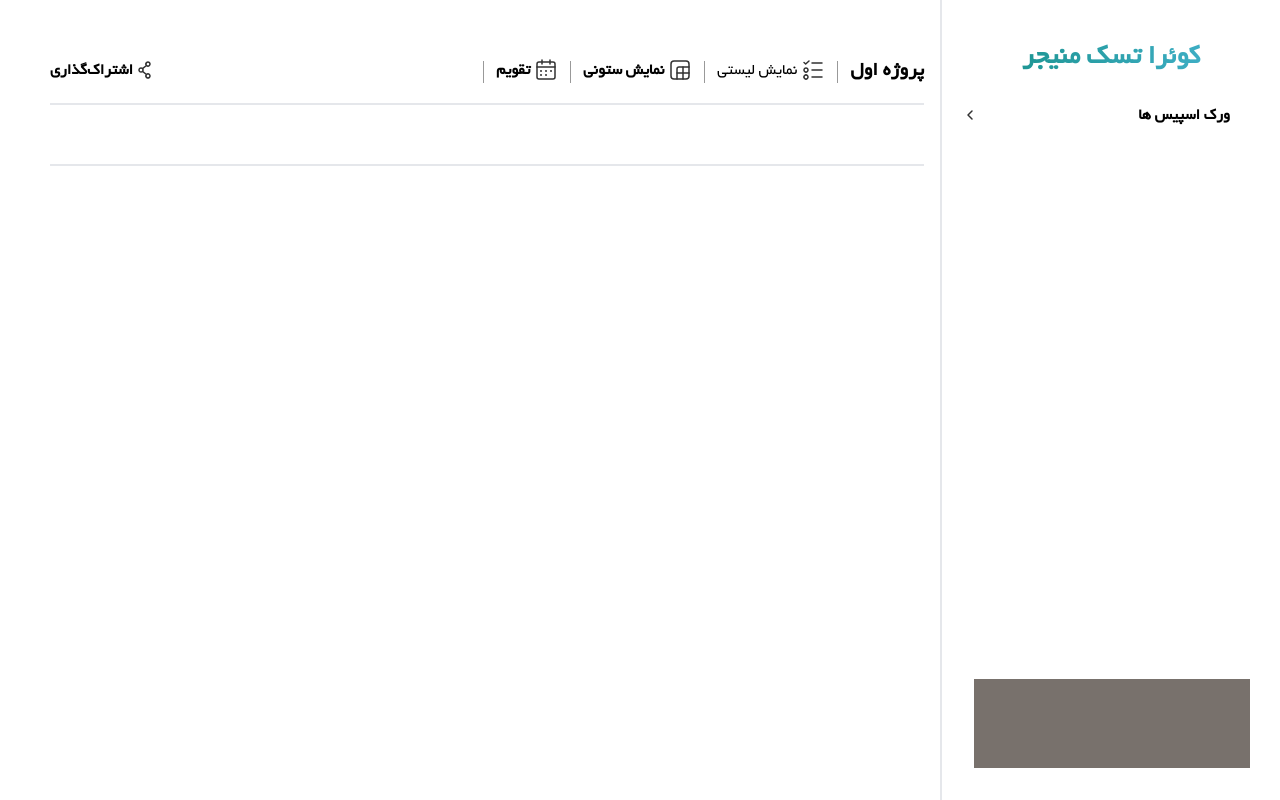
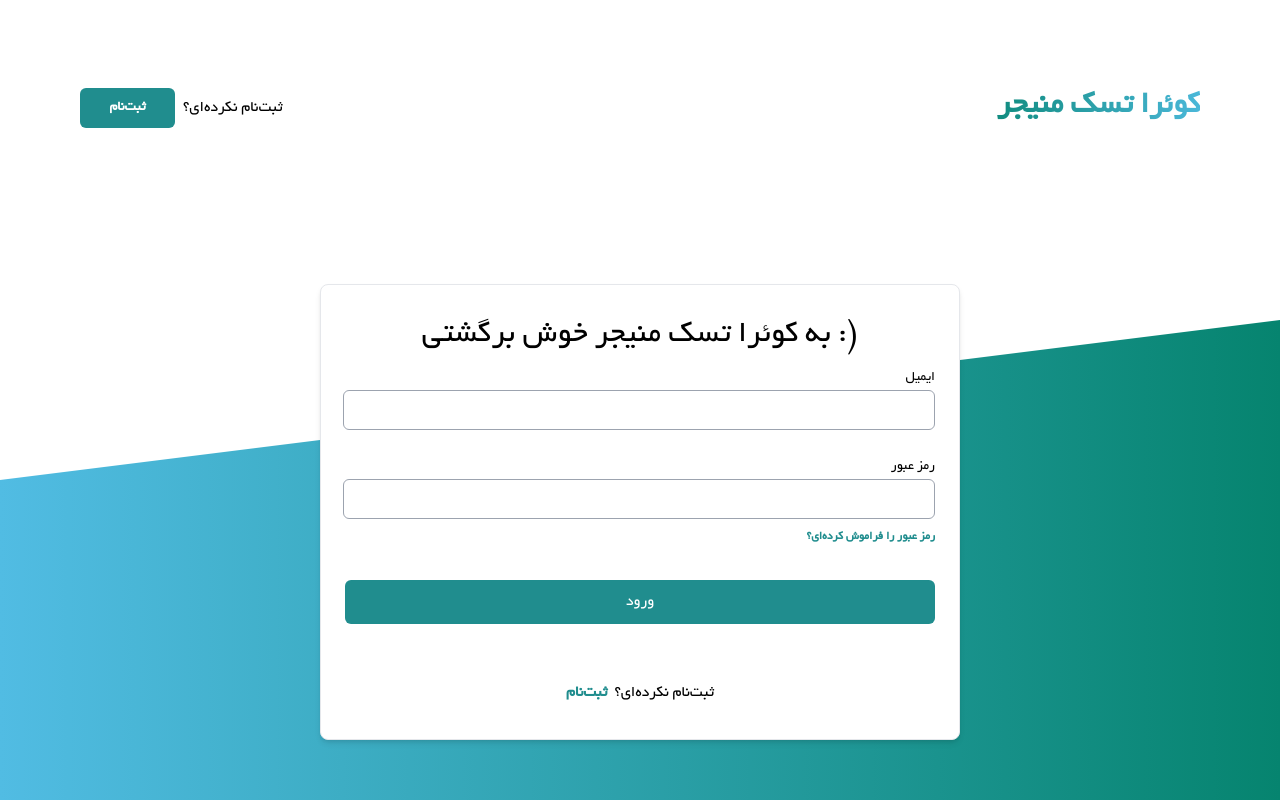
Before and after one commit to Summer-Frontend-Quera-Bootcamp/Quera-TaskManager, a React (Create React App) app: page / in a window 1280 px wide. Built offline with nearby package versions, Linux system fonts and the light colour scheme.

Commit message:
ADD: react-router-dom

```diff
--- a/package.json
+++ b/package.json
@@ -13,6 +13,7 @@
     "react": "^18.2.0",
     "react-dom": "^18.2.0",
     "react-icons": "^4.11.0",
+    "react-router-dom": "^6.16.0",
     "react-scripts": "5.0.1",
     "typescript": "^4.4.2",
     "web-vitals": "^2.1.0",
--- a/src/App.tsx
+++ b/src/App.tsx
@@ -1,21 +1,21 @@
 import Navbar from './components/Navbar'
 import Sidebar from './components/Sidebar'
 // import Header from './components/Header'
-// import Login from './components/Login'
+import Login from './components/Login'
 // import Form from './components/Form'
-// import SignUp from './components/SignUp'
+import SignUp from './components/SignUp'
 
 import './App.css';
+import { BrowserRouter, Route, Routes } from 'react-router-dom';
 
 function App() {
   return (
-    <div className="grid grid-cols-main">
-      {/* <Login/> */}
-      {/* <Form/> */}
-      {/* <SignUp/> */}
-      <Navbar/>
-      <Sidebar/>
-    </div>
+    <BrowserRouter>
+      <Routes>
+        <Route path="/" element={<Login/>} />
+        <Route path="/SignUp" element={<SignUp/>} />
+      </Routes>
+    </BrowserRouter>
   );
 }
 
--- a/src/components/Header/index.tsx
+++ b/src/components/Header/index.tsx
@@ -1,10 +1,11 @@
+import { Link } from 'react-router-dom'
 const index = () => {
     return (
         <header className = "m-[80px] mb-[0px]">
             <ul className="flex flex-row-reverse items-center">
                 <li className="ml-auto bg-clip-text bg-gradient-to-r text-HL from-[#118C80] to-[#4AB7D8] font-extra-bold text-transparent">کوئرا تسک منیجر </li>
                 <li>ثبت‌نام نکرده‌ای؟</li>
-                <li><button className=" bg-[#208D8E]  mr-2 w-[95px] text-TS  font-extra-bold text-[#FFFFFF]  px-[26px] py-[8px] rounded-md  hover:bg-teal-700">ثبت‌نام</button></li>
+                <li><Link to="/SignUp"><button className=" bg-[#208D8E]  mr-2 w-[95px] text-TS  font-extra-bold text-[#FFFFFF]  px-[26px] py-[8px] rounded-md  hover:bg-teal-700">ثبت‌نام</button></Link></li>
             </ul>
         </header>
     )
```
Also changed, not shown: 2 other files (tests, documents, lock files or other folders).
